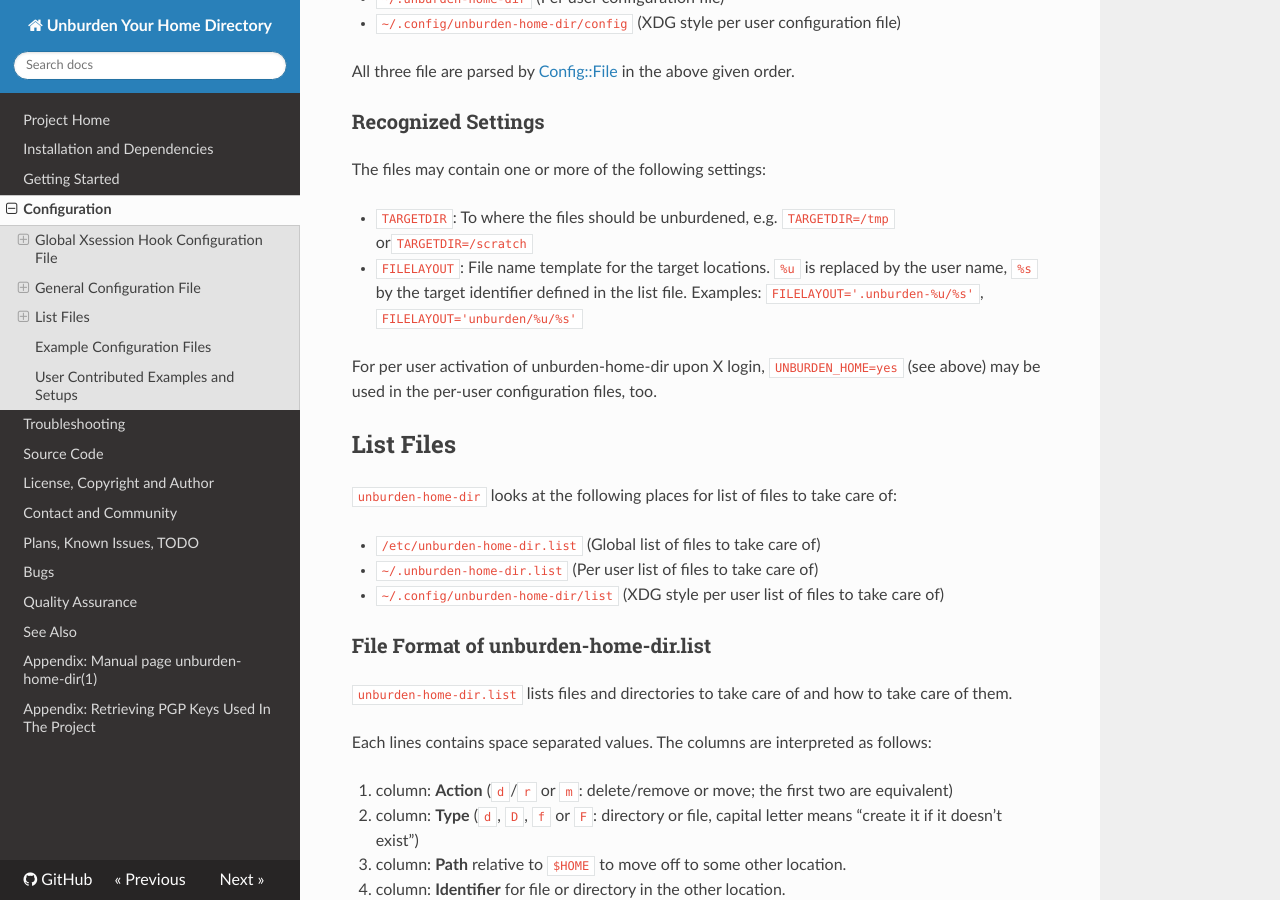
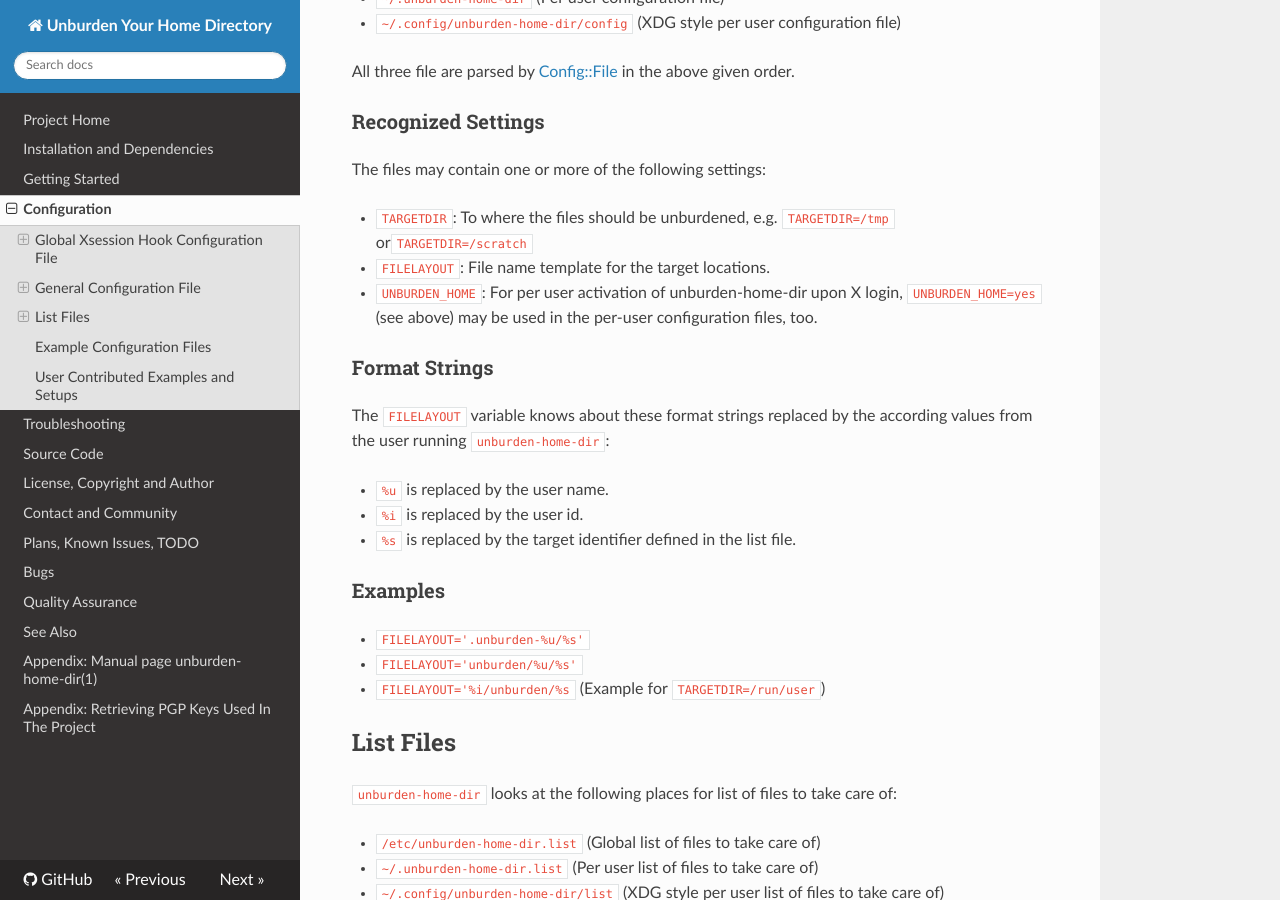
Before and after one commit to xtaran/unburden-home-dir, an MkDocs documentation site: the page built from docs/configuration.md, in a window 1280 px wide and 900 px high, scrolled down 605 px. Built offline with MkDocs 1.6.1, drawn with Linux system fonts in a browser that asks for light colours; nearby versions of some CDN libraries; old or Windows-style settings are respelled for this version of MkDocs.

Commit message:
Support %i = user id in the FILELAYOUT configuration variable
Allows one to use /run/user/<numerical_id>/ as TARGETDIR. Add an
example for that as well.

Also make documentation of the configuration file easier to grok, by
using dotted lists for listing the format strings, etc.

Semantic versioning: Bump minor version due to an backwards compatible
feature.

```diff
--- a/docs/configuration.md
+++ b/docs/configuration.md
@@ -42,14 +42,27 @@ The files may contain one or more of the following settings:
 
 * `TARGETDIR`: To where the files should be unburdened,
   e.g. `TARGETDIR=/tmp` or`TARGETDIR=/scratch`
-* `FILELAYOUT`: File name template for the target locations. `%u` is
-  replaced by the user name, `%s` by the target identifier defined in
-  the list file. Examples: `FILELAYOUT='.unburden-%u/%s'`,
-  `FILELAYOUT='unburden/%u/%s'`
+* `FILELAYOUT`: File name template for the target locations.
+* `UNBURDEN_HOME`: For per user activation of unburden-home-dir upon X
+  login, `UNBURDEN_HOME=yes` (see above) may be used in the per-user
+  configuration files, too.
 
-For per user activation of unburden-home-dir upon X login,
-`UNBURDEN_HOME=yes` (see above) may be used in the per-user
-configuration files, too.
+### Format Strings
+
+The `FILELAYOUT` variable knows about these format strings replaced by
+the according values from the user running `unburden-home-dir`:
+
+* `%u` is replaced by the user name.
+* `%i` is replaced by the user id.
+* `%s` is replaced by the target identifier defined in
+  the list file.
+
+### Examples
+
+* `FILELAYOUT='.unburden-%u/%s'`
+* `FILELAYOUT='unburden/%u/%s'`
+* `FILELAYOUT='%i/unburden/%s` (Example for `TARGETDIR=/run/user`)
+
 
 List Files
 ----------
```
Also changed, not shown: 2 other files.
